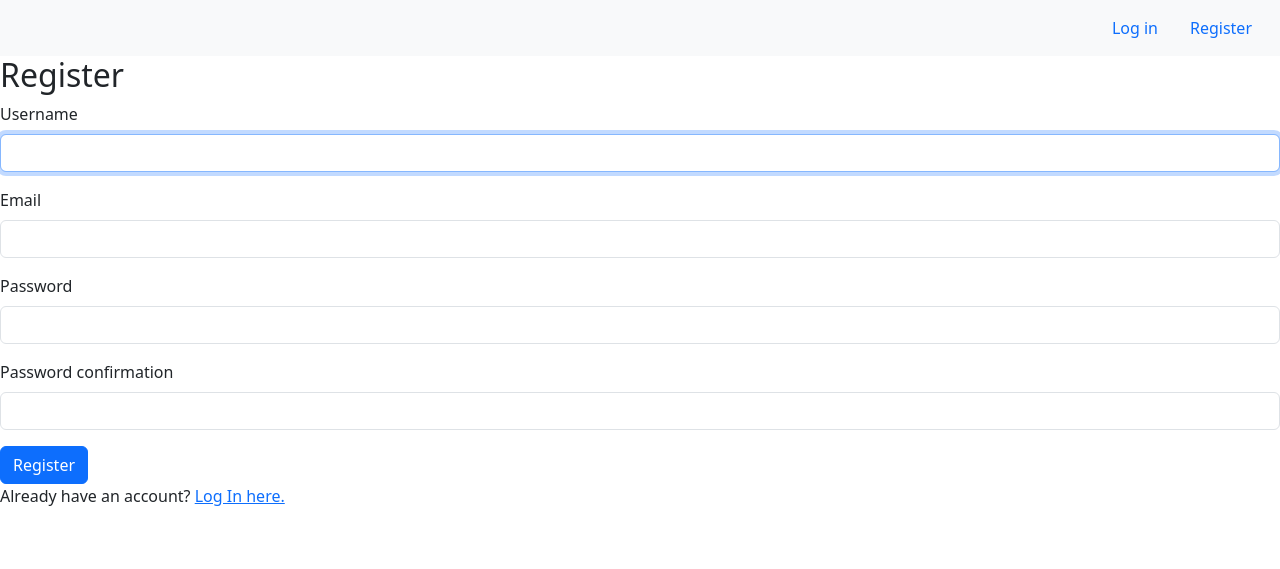
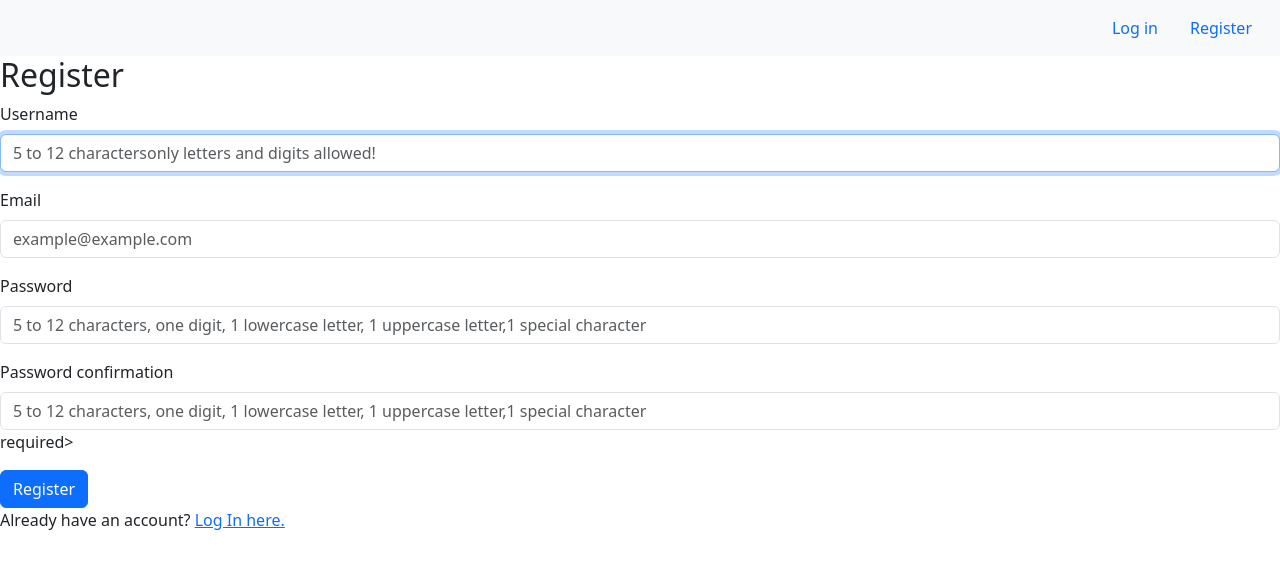
Before and after one commit to RRebois/ft_transcendence, a Django app: page /register/ in a window 1280 px wide. Shown: the top 569 px of the page. Run offline with Django 4.2, Linux system fonts and the light colour scheme; parts of the project's set-up code (start-up, migrations or seed data) failed here and were passed over.

Commit message:
adding registration form client side validation

```diff
--- a/stats/microUserStats/settings.py
+++ b/stats/microUserStats/settings.py
@@ -91,7 +91,7 @@ DATABASES = {
     }
 }
 
-
+AUTH_USER_MODEL = "userStats.userData"
 # Password validation
 # https://docs.djangoproject.com/en/4.2/ref/settings/#auth-password-validators
 
--- a/stats/userStats/admin.py
+++ b/stats/userStats/admin.py
@@ -1,7 +1,7 @@
 from django.contrib import admin
 from .models import *
 
-@admin.register(userGameStat)
-class userGameStatAdmin(admin.ModelAdmin):
-    list_display = ("user_id", "user_wins", "user_losses",
+@admin.register(userData)
+class userDataAdmin(admin.ModelAdmin):
+    list_display = ("pk", "username", "user_wins", "user_losses",
                     "user_winrate", "user_elo")
--- a/stats/userStats/static/script.js
+++ b/stats/userStats/static/script.js
@@ -0,0 +1,90 @@
+document.addEventListener('DOMContentLoaded', ()=>{
+    (function () {
+        'use strict'
+
+        // Fetch all the forms we want to apply custom Bootstrap validation styles to
+        var forms = document.querySelectorAll('.needs-validation')
+
+        // Loop over them and prevent submission
+        Array.prototype.slice.call(forms)
+            .forEach(function (form) {
+                form.addEventListener('submit', function (event) {
+                    if (!form.checkValidity()) {
+                        event.preventDefault()
+                        event.stopPropagation()
+                    }
+                    form.classList.add('was-validated')
+                }, false)
+            })
+    })()
+})
+//
+// function checkUserInput(str) {
+//     for (const char of str) {
+//         if (!(char >= 'a' && char <= 'z') &&
+//             !(char >= 'A' && char <= 'Z') &&
+//             !(char >= '0' && char <= '9'))
+//             return false;
+//     }
+//     return true;
+// }
+//
+// function checkUsernameLength(){
+//     var username = document.querySelector("#validation01");
+//     var helper = document.querySelector("#validationHelper01");
+//     let count = username.value.length;
+//     var form = document.querySelector("#registrationForm");
+//
+//     if ((count < 5 || count > 12) || checkUserInput(username.value) === false){
+//         if (username.classList.contains("is-valid")) {
+//             username.classList.replace("is-valid", "is-invalid");
+//             helper.classList.replace("valid-feedback", "invalid-feedback");
+//             helper.innerHTML = "Username has to between 5 and 12 characters long and include only letters and digits!";
+//             form.addEventListener('submit', function (event) {
+//                 event.preventDefault()
+//                 event.stopPropagation()
+//             })
+//         }
+//         else {
+//             username.classList.add("is-invalid");
+//             helper.classList.add("invalid-feedback");
+//             helper.innerHTML = "Username has to between 5 and 12 characters long!";
+//             form.addEventListener('submit', function (event) {
+//                 event.preventDefault()
+//                 event.stopPropagation()
+//             })
+//         }
+//     }
+//     else {
+//         if (username.classList.contains("is-invalid")) {
+//             username.classList.replace("is-invalid", "is-valid");
+//             helper.classList.replace("invalid-feedback", "valid-feedback");
+//             helper.innerHTML = "Looks good!";
+//         }
+//         else {
+//             username.classList.add("is-valid");
+//             helper.classList.add("valid-feedback");
+//             helper.innerHTML = "Looks good!";
+//         }
+//     }
+// }
+//
+// function checkMailInput(mail) {
+//     let count = 0;
+//     for (const char of mail) {
+//         if (char === '@')
+//             count += 1;
+//     }
+//     if (count === 1)
+//         return true;
+//     return false;
+// }
+//
+// function checkEmail() {
+//     var email = document.querySelector("#validation02");
+//     let count = document.querySelector("#validation02").value.length;
+//     let atCount = email.value;
+//     if (checkMailInput(atCount) && count >= 3) {
+//
+//     }
+// }
--- a/stats/userStats/templates/layout.html
+++ b/stats/userStats/templates/layout.html
@@ -8,8 +8,8 @@
     <link href="https://cdn.jsdelivr.net/npm/bootstrap@5.3.3/dist/css/bootstrap.min.css" rel="stylesheet" integrity="sha384-QWTKZyjpPEjISv5WaRU9OFeRpok6YctnYmDr5pNlyT2bRjXh0JMhjY6hW+ALEwIH" crossorigin="anonymous">
     <link href="{% static 'styles.css' %}" rel="stylesheet">
 
-<!--    {% block script %}-->
-<!--    {% endblock %}-->
+    {% block script %}
+    {% endblock %}
 
 </head>
 <body>
--- a/stats/userStats/templates/register.html
+++ b/stats/userStats/templates/register.html
@@ -1,4 +1,9 @@
 {% extends "layout.html" %}
+{% load static %}
+
+{% block script %}
+    <script src="{% static "script.js" %}"></script>
+{% endblock %}
 
 {% block body %}
 
@@ -8,27 +13,45 @@
         <div style="color: red;">{{ message }}</div>
     {% endif %}
 
-    <form action="{% url 'register' %}" method="post">
+    <form action="{% url "register" %}" method="post" class="needs-validation" novalidate>
         {% csrf_token %}
         <div class="mb-3">
             <label for="validation01" class="form-label">Username</label>
-            <input class="form-control" autofocus type="text" name="username" id="validation01" required>
+            <input class="form-control" autofocus type="text" name="username" id="validation01" minlength="5"
+                   maxlength="12" pattern="[A-Za-z0-9]+" required placeholder="5 to 12 characters
+only letters and digits allowed!">
+            <div class="valid-feedback">Looks good!</div>
+            <div class="invalid-feedback">Username has to be 5 to 12 characters long and
+                composed only by letters and digits!</div>
         </div>
         <div class="mb-3">
             <label for="validation02" class="form-label">Email</label>
-            <input class="form-control" type="email" name="email" id="validation02" required>
+            <input class="form-control" type="email" name="email" id="validation02"
+                   placeholder="example@example.com" required>
+            <div class="valid-feedback">Looks good!</div>
+            <div class="invalid-feedback">Email should look like "example@example.com"</div>
         </div>
         <div class="mb-3">
             <label for="validation03" class="form-label">Password</label>
-            <input class="form-control" type="password" name="password" id="validation03" required>
+            <input class="form-control" type="password" name="password" id="validation03"
+                   pattern="(?=.*\d)(?=.*[a-z])(?=.*[A-Z])(?=.*[\W_]).{5,12}" required
+                   placeholder="5 to 12 characters, one digit, 1 lowercase letter, 1 uppercase letter,
+1 special character">
+            <div class="valid-feedback">Looks good!</div>
+            <div class="invalid-feedback">5 to 12 characters long including one digit,
+                one uppercase and one lowercase letter, and one special character!</div>
         </div>
         <div class="mb-3">
             <label for="validation04" class="form-label">Password confirmation</label>
-            <input class="form-control" type="password" name="confirmation" id="validation04" required>
+            <input class="form-control" type="password" name="confirmation" id="validation04"
+                   pattern="(?=.*\d)(?=.*[a-z])(?=.*[A-Z])(?=.*[\W_]).{5,12}"
+                   placeholder="5 to 12 characters, one digit, 1 lowercase letter, 1 uppercase letter,
+1 special character">required>
+            <div class="valid-feedback">Looks good!</div>
         </div>
-        <input class="btn btn-primary" type="submit" value="Register">
+        <input class="btn btn-primary" type="submit" value="Register" id="submitRegistrationForm">
     </form>
 
-    Already have an account? <a href="{% url 'login' %}">Log In here.</a>
+    Already have an account? <a href="{% url "login" %}">Log In here.</a>
 
 {% endblock %}
--- a/stats/userStats/urls.py
+++ b/stats/userStats/urls.py
@@ -8,5 +8,5 @@ urlpatterns = [
     path("logout/", views.logout_view, name="logout"),
 
     #API Routes
-    path("stats/<int:user_id>", views.userStats, name="userStats")
+    path("stats/<str:username>", views.userStatsData, name="userStatsData")
 ]
--- a/stats/userStats/views.py
+++ b/stats/userStats/views.py
@@ -10,6 +10,10 @@ from .models import *
 
 
 def index(request):
+    if request.user.is_authenticated:
+        return render(request, "index.html", {
+            "username": request.user.username,
+        })
     return render(request, "index.html")
 
 def login_view(request):
@@ -46,7 +50,7 @@ def register_view(request):
 
         # Attempt to create new user
         try:
-            user = userGameStat.objects.create_user(username="username", email="email", password="password")
+            user = userData.objects.create_user(username, email, password)
             user.save()
         except IntegrityError:
             return render(request, "register.html", {
@@ -58,14 +62,14 @@ def register_view(request):
         return render(request, "register.html")
 
 @csrf_exempt
-def userStats(request, user_id):
+def userStatsData(request, username):
     # Query for requested post
     try:
-        userData = userGameStat.objects.get(user_id=user_id)
-    except userGameStat.DoesNotExist:
+        user = userData.objects.get(username=username)
+    except userData.DoesNotExist:
         return JsonResponse({"error": "User does not exists"}, status=404)
 
     if request.method == "GET":
-        return JsonResponse(userData.serialize())
+        return JsonResponse(user.serialize())
     else:
         return JsonResponse({"Error": "Method not allowed"})
```
Also changed, not shown: stats/userStats/models.py (+8 -7 lines), stats/userStats/templates/index.html (+6 -3 lines), 1 other file.
